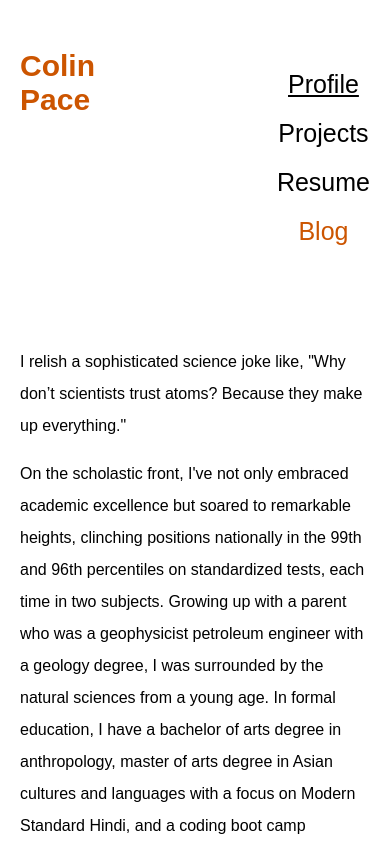
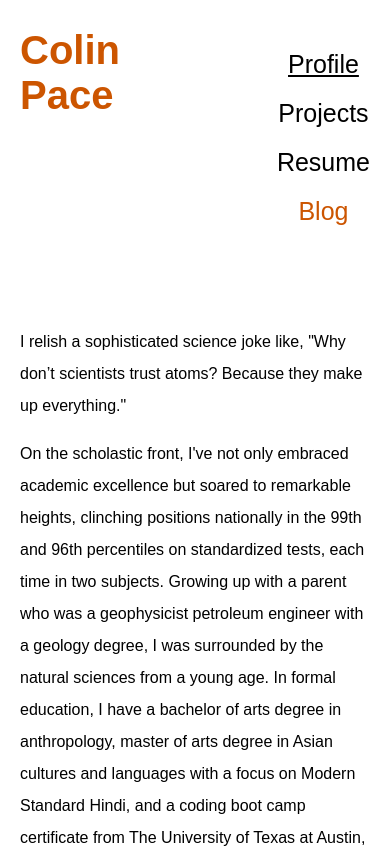
Before and after one commit to Colin-Pace/Portfolio, a React (Create React App) app: page / in a window 390 px wide. Shown: the top 848 px of the page. Built offline with nearby package versions, Linux system fonts and the light colour scheme.

Commit message:
css media queries

```diff
--- a/src/App.css
+++ b/src/App.css
@@ -100,13 +100,13 @@ a {
   }
 
   #nameTitle {
-    font-size: 30px;
+    font-size: 40px;
   }
 
   #navBar {
     flex-direction: column;
-    margin-left: 150px;
-    margin-top: 150px;
+    margin-left: 130px;
+    margin-top: 130px;
   }
 
   #selectedProjectsTitle, #projectsTitle {
```
